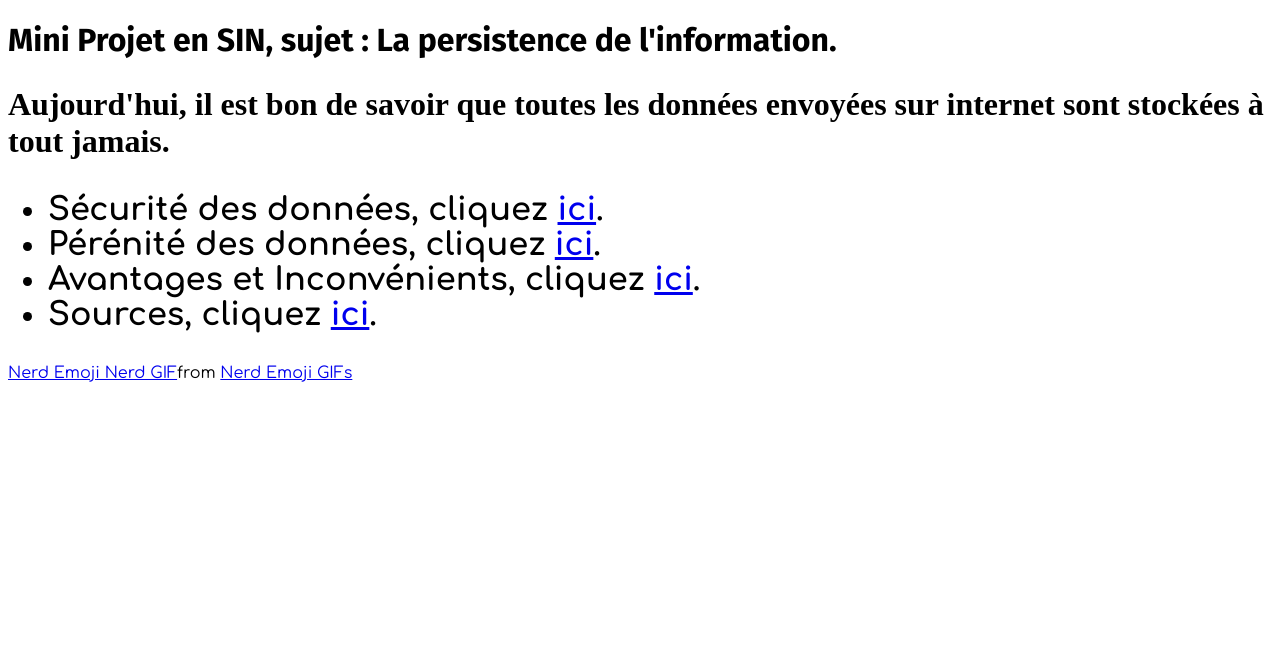
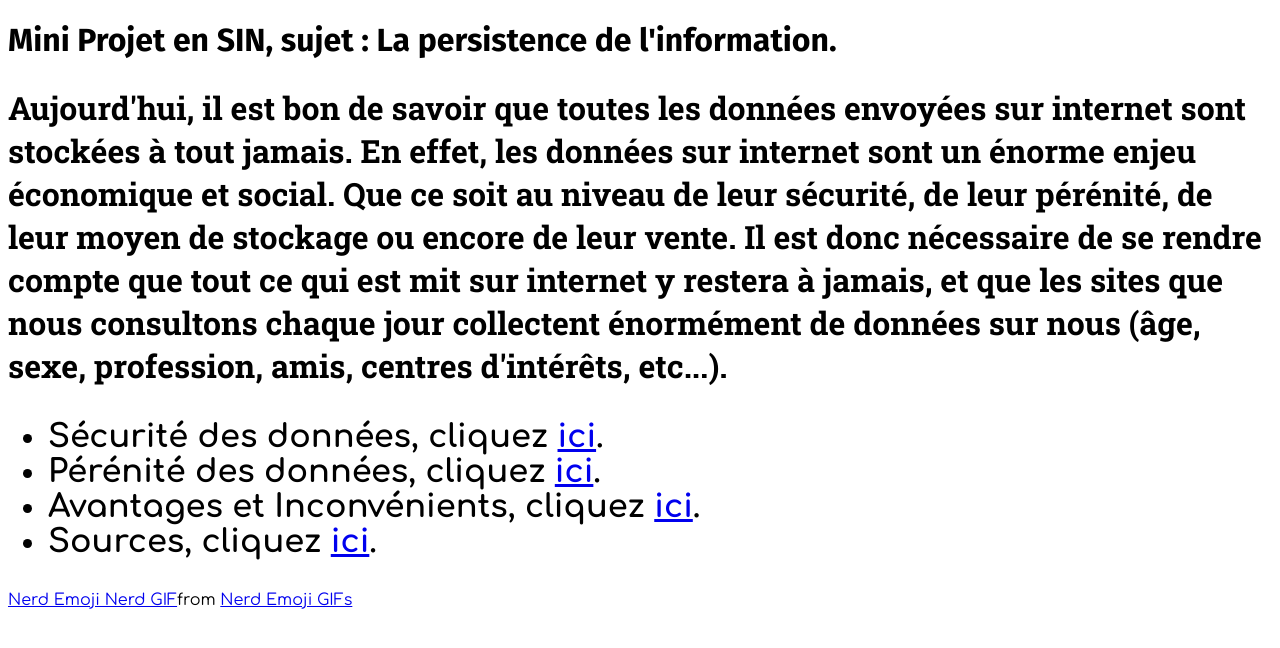
Before and after one commit to LeGarsFou/Mini-Projet-SIN-HTML-CSS, a plain HTML site: page index.html in a window 1280 px wide. Drawn offline with Linux system fonts and the light colour scheme; a script that the page names is missing.

Commit message:
Updated the index top, will add more later if necessary

```diff
--- a/index.html
+++ b/index.html
@@ -19,7 +19,7 @@
     </h1>
 </div>
 <div id="txt_top">
-    <h2>Aujourd'hui, il est bon de savoir que toutes les données envoyées sur internet sont stockées à tout jamais.</h2>
+    <h2>Aujourd'hui, il est bon de savoir que toutes les données envoyées sur internet sont stockées à tout jamais. En effet, les données sur internet sont un énorme enjeu économique et social. Que ce soit au niveau de leur sécurité, de leur pérénité, de leur moyen de stockage ou encore de leur vente. Il est donc nécessaire de se rendre compte que tout ce qui est mit sur internet y restera à jamais, et que les sites que nous consultons chaque jour collectent énormément de données sur nous (âge, sexe, profession, amis, centres d'intérêts, etc...).</h2>
 </div>
 <div id="index_sommaire">
     <h2>
--- a/style/style.css
+++ b/style/style.css
@@ -1,5 +1,9 @@
 #index_top {
     font-family: 'Fira Sans', sans-serif;
+}
+
+#txt_top {
+    font-family: 'Roboto Slab', sans-serif;
 }
 
 #index_sommaire {
```
